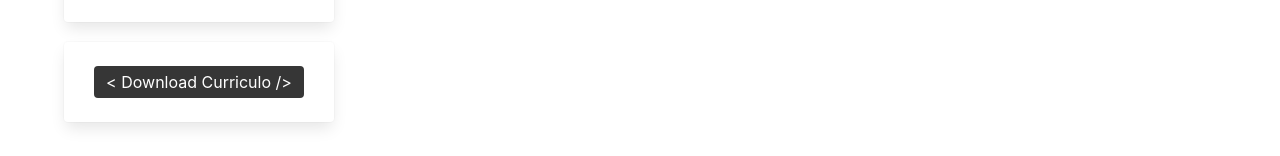
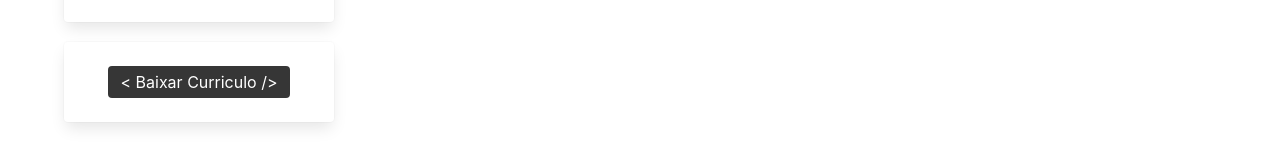
Before and after one commit to caioalvesDev/Portfolio, a plain HTML site: page contact.html in a window 1280 px wide. Shown: the part 650-806 px from the top of the page. Drawn offline with nearby package versions, Linux system fonts and the light colour scheme.

Commit message:
Feat - Adicionando nova versão do curriculo e alteração de tag

```diff
--- a/contact.html
+++ b/contact.html
@@ -92,7 +92,7 @@
                                 <div class="content has-text-centered">
                                     <a href="./download/Currículo-caio-alves.pdf" target="_blank"
                                         download="curriculo-caio"><span class="tag is-dark is-medium">
-                                            < Download Curriculo />
+                                            < Baixar Curriculo />
                                         </span></a>
                                 </div>
                             </div>
--- a/script.js
+++ b/script.js
@@ -22,7 +22,6 @@ if (local_Storage()) {
 
 }
 
-
 const devTitle = '< Full-Stack />'.toUpperCase();
 const devtitleAlt = '< Caio Alves />'.toUpperCase();
 let trigger = false;
```
Also changed, not shown: index.html (+1 -1 lines), 1 other file.
